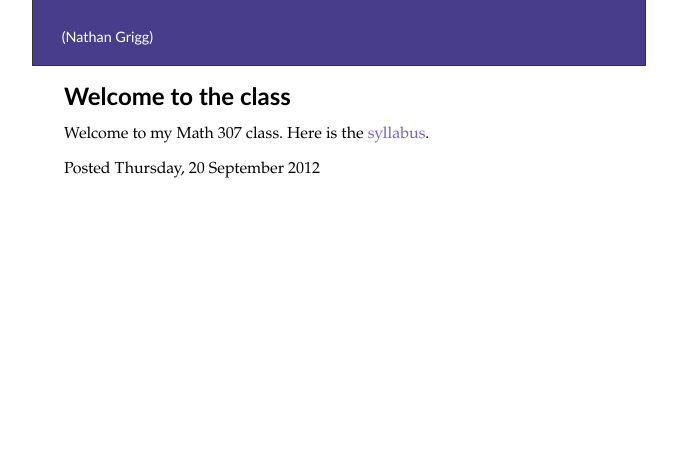
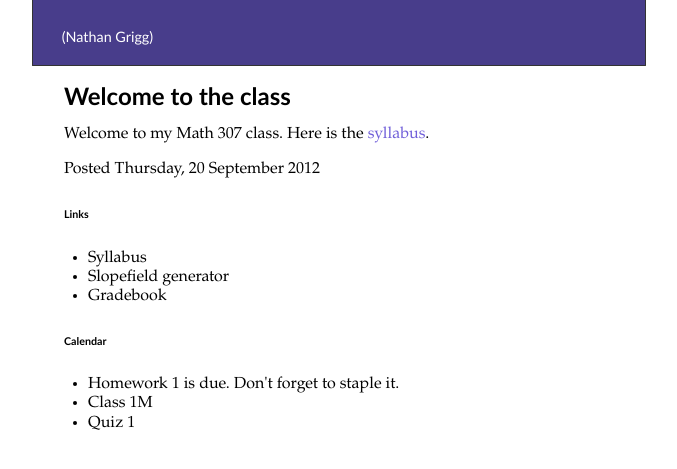
Before and after one commit to nathangrigg/website, a Jekyll site: the page built from math307/au12/_posts/2012-09-20-welcome.md, in a window 1280 px wide. Shown: the top 469 px of the page, without its empty margins (301-978 px from the left). Built offline with Jekyll 4.4.1, drawn with Linux system fonts in a browser that asks for light colours; nearby versions of some CDN libraries.

Commit message:
Make two column layout

```diff
--- a/_layouts/307au12.html
+++ b/_layouts/307au12.html
@@ -13,3 +14,17 @@
 <div id="page">
 {{ content }}
 </div>
+<div id="sidebar">
+<h6>Links</h6>
+<ul>
+<li>Syllabus</li>
+<li>Slopefield generator</li>
+<li>Gradebook</li>
+</ul>
+<h6>Calendar</h6>
+<ul>
+<li>Homework 1 is due. Don't forget to staple it.</li>
+<li>Class 1M</li>
+<li>Quiz 1</li>
+</ul>
+</div>
--- a/_layouts/default.html
+++ b/_layouts/default.html
@@ -42,7 +42,11 @@
 <![endif]-->
 </head>
 
+{% if page.bodyclass %}
+<body class="{{ page.bodyclass }}">
+{% else %}
 <body>
+{% endif %}
 
 	{{ content }}
 
@@ -50,5 +54,6 @@
 	{% if page.mediaelement %}
 	{% include mediaelement_options.html %}
     {% endif %}
+
 </body>
 </html>
--- a/files/css/style.css
+++ b/files/css/style.css
@@ -199,3 +199,19 @@
   border-radius: 3px;
   margin-left: 3px;
 }
+
+
+body.two-col {
+    width: 850px;
+}
+
+.two-col #page {
+    width: 550px;
+    float: right;
+}
+
+.two-col #sidebar {
+    width: 200px;
+    float: left;
+    padding: 10px;
+}
```
Also changed, not shown: other parts of _layouts/307au12.html (+2 -1 lines).
